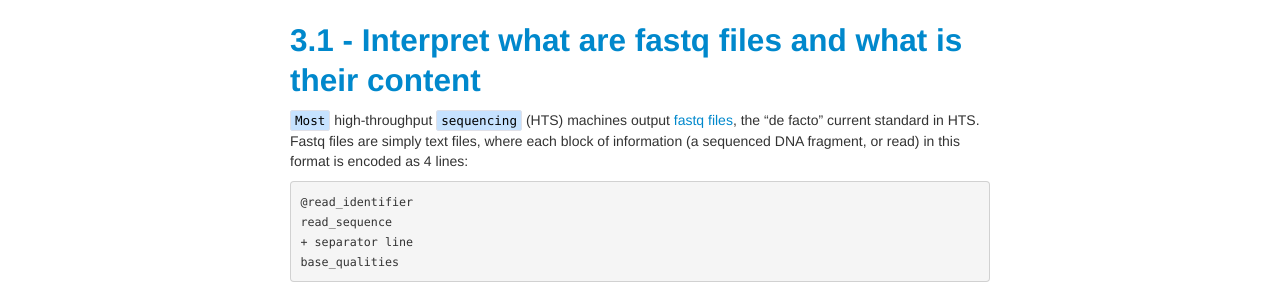
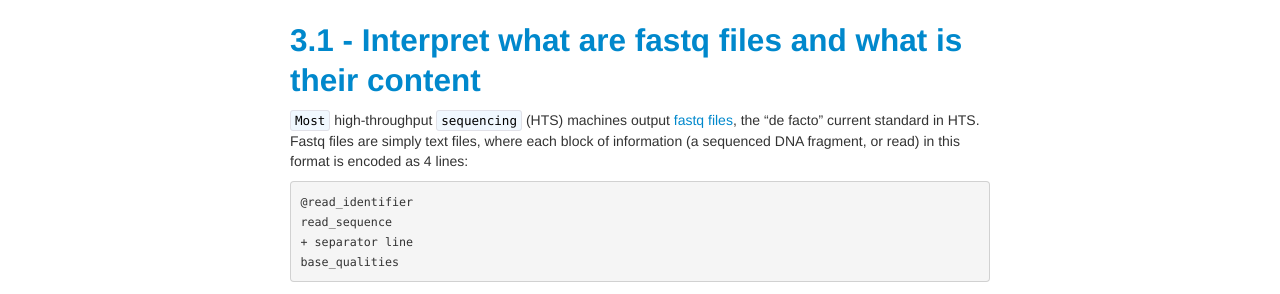
Before and after one commit to GTPB/ADER19F, a Jekyll site: the page built from pages/L03.md, in a window 1280 px wide. Shown: the part 182-476 px from the top of the page. Built offline with Jekyll 4.4.1, drawn with Linux system fonts in a browser that asks for light colours.

Commit message:
Update kbroman.css

```diff
--- a/assets/themes/twitter/css/kbroman.css
+++ b/assets/themes/twitter/css/kbroman.css
@@ -2,7 +2,7 @@ code {
   padding: 2px 4px;
   font-size: 90%;
   color: black;
-  background-color: #c6e2ff;
+  background-color: #F0F8FF;
   border: 1px solid #e1e1e8;
 }
 
```
